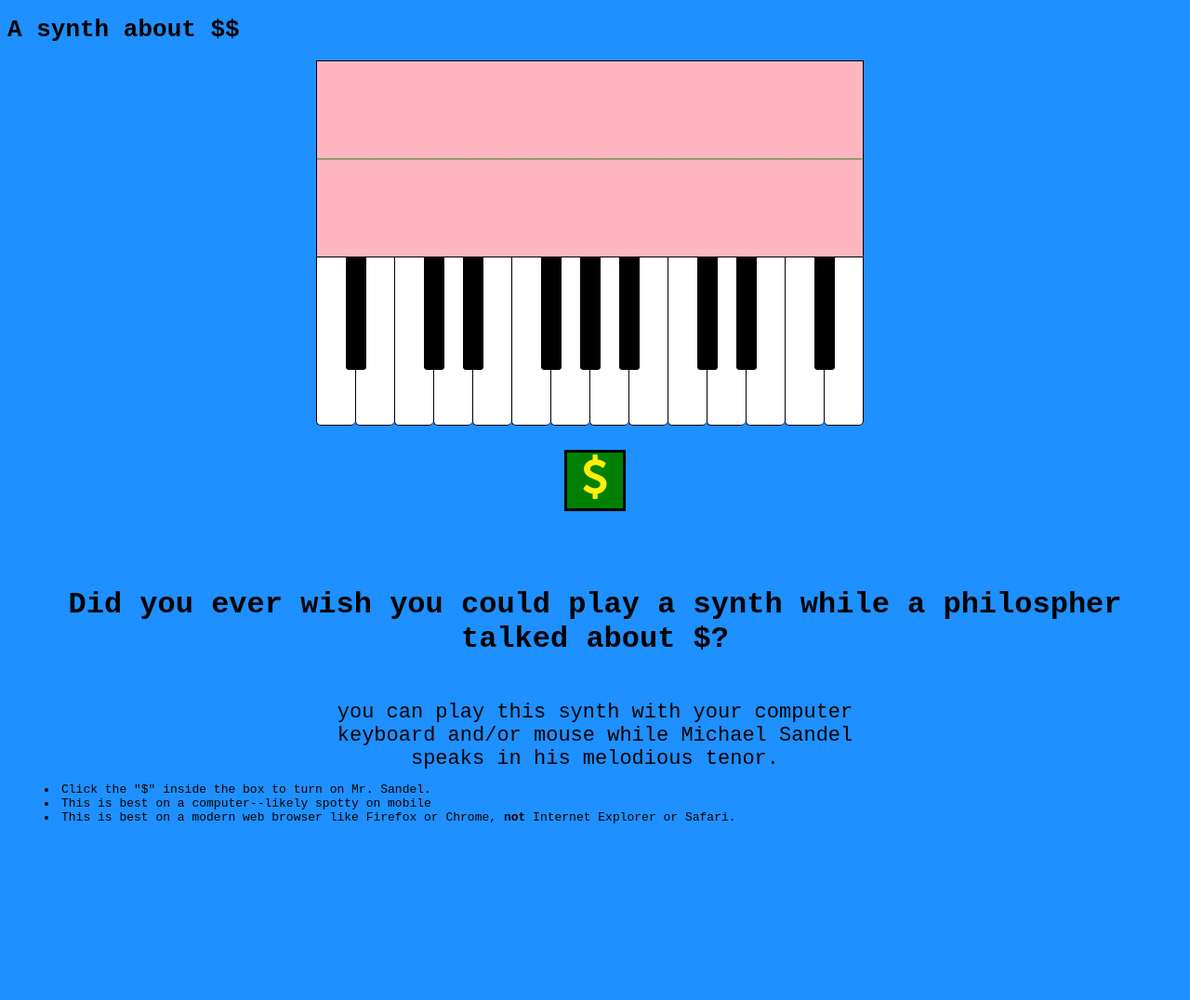
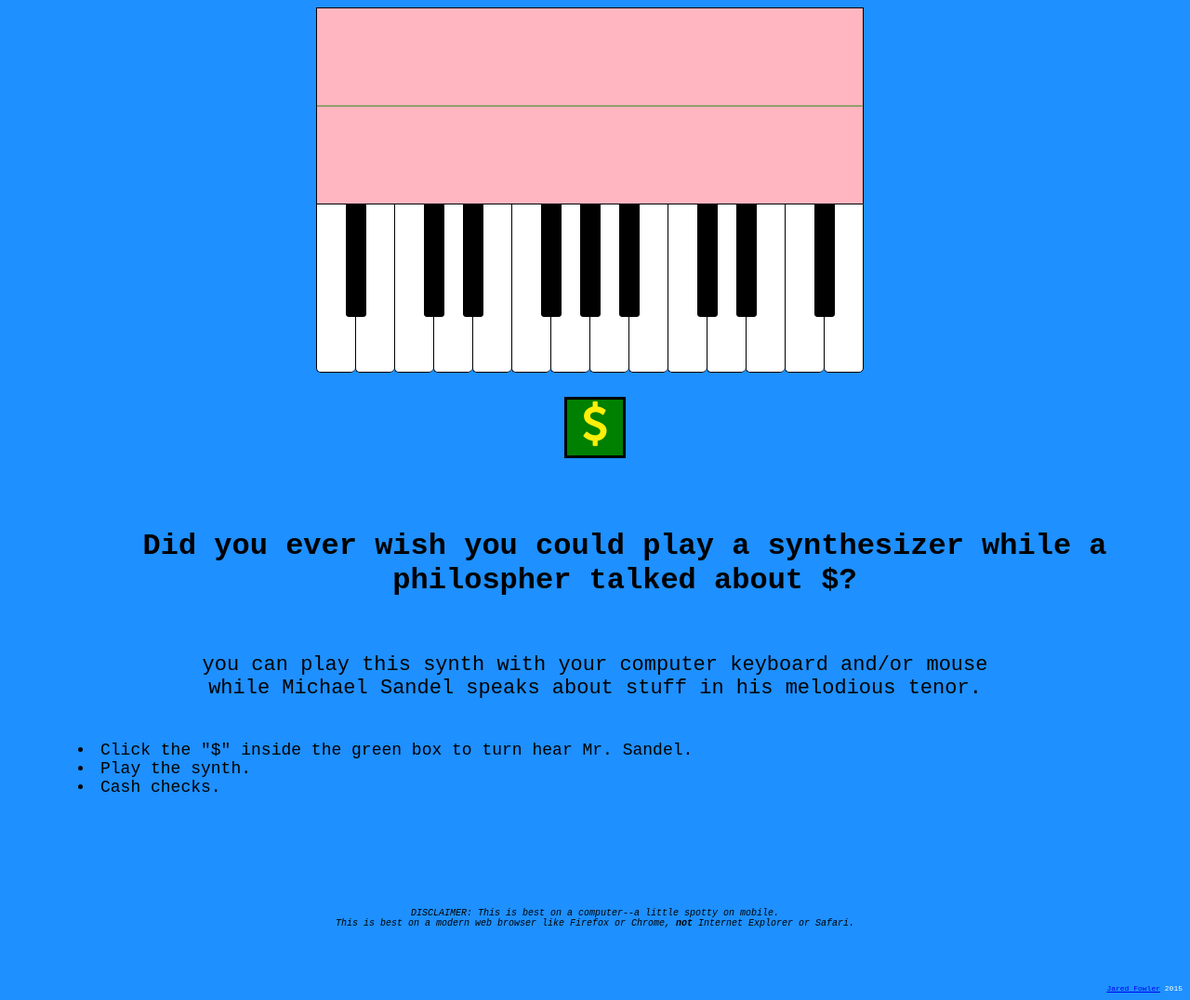
Before and after one commit to 10000highfives/dollars-n-synth, a plain HTML site: page index.html in a window 1280 px wide. Shown: the whole page at 93% size. Before the commit the page ends 947 px from the top, so only its background shows below. Drawn offline with Linux system fonts and the light colour scheme; no server answers.

Commit message:
Conform to master

```diff
--- a/index.html
+++ b/index.html
@@ -7,26 +7,39 @@
     <link rel="stylesheet" href="main.css" media="screen" title="no title" charset="utf-8">
   </head>
   <body>
-    <h1>A synth about $$</h1>
     <div class="container">
       <canvas id="oscilloscope" width="587" height="210"></canvas>
       <div id="keyboard"></div>
-      </div>
+
       <div class="dollar-sign"  id="bling">
         <i class="fa fa-usd" id="bling"></i>
       </div>
+    </div>
     <div class="about">
-        <h2>Did you ever wish you could play a synth while a philospher talked about $?</h2>
+      <h2>Did you ever wish you could play a synthesizer while a philospher talked about $?</h2>
       <p>
-          you can play this synth with your computer keyboard and/or mouse while Michael Sandel speaks in his melodious tenor.
+        you can play this synth with your computer keyboard and/or mouse while Michael Sandel speaks about stuff in his melodious tenor.
         <ul>
-            <li>Click the "$" inside the box to turn on Mr. Sandel.</li>
-            <li>This is best on a computer--likely spotty on mobile</li>
-            <li>This is best on a modern web browser like Firefox or Chrome, <strong>not</strong> Internet Explorer or Safari.</li>
+          <li>Click the "$" inside the green box to turn hear Mr. Sandel.</li>
+          <li>Play the synth.</li>
+          <li>Cash checks.</li>
         </ul>
       </p>
+      <p id="disclaimer">
+        <em>DISCLAIMER:
+        This is best on a computer--a little spotty on mobile. </br>
+        This is best on a modern web browser like Firefox or Chrome, <strong>not</strong> Internet Explorer or Safari.
+        </em>
+      </p>
+
+
     </div>
+    <div class="footer">
+      <footer>
+        <a href="http://www.jaredfowler.com">Jared Fowler</a> 2015
+      </footer>
     </div>
+
 
     <script type="text/javascript" src='qwerty-hancock.js'></script>
     <script type="text/javascript" src="synth.js" ></script>
--- a/main.css
+++ b/main.css
@@ -50,18 +50,33 @@ button {
 
 h2 {
   font-size: 32px;
-  padding: 22px;
+  margin-left: 2em;
+  padding: 16px;
 
 }
 
 p {
   font-size: 22px;
   display: block;
-  margin: 10px 28%;
+  margin: 2em 8em;
 }
 
+#disclaimer {
+  font-size: 10px;
+  margin-top: 12em;
+
+}
 ul {
+  margin-left: 2em;
   text-align: left;
+  font-size: 18px;
   list-style-type: disc;
   list-style-position: inside;
 }
+
+footer {
+  font-size: 8px;
+  color: white;
+  clear: both;
+  text-align: right;
+}
--- a/synth.js
+++ b/synth.js
@@ -102,14 +102,11 @@ fetch('Sandel-OpenCulture.mp3')
   })
   .then(function(arrayBuffer) {
     //decode teh array buffer into something the audio api can read, ie AudioBuffer
-
-    audioContext.decodeAudioData(arrayBuffer)
-      .then(function(decodedBuffer) {
-        //audio buffer is served up;
-        console.log('decoded Buffer ', decodedBuffer);
-        audioBuffer = decodedBuffer;
-        //return audioBuffer;
-      });
+    audioContext.decodeAudioData(arrayBuffer, function(decodedBuffer) {
+      //audio buffer is served up;
+      audioBuffer = decodedBuffer;
+    });
+    return audioBuffer;
   });
 
 
```
Lines whose indentation alone changed are shown as unchanged.
